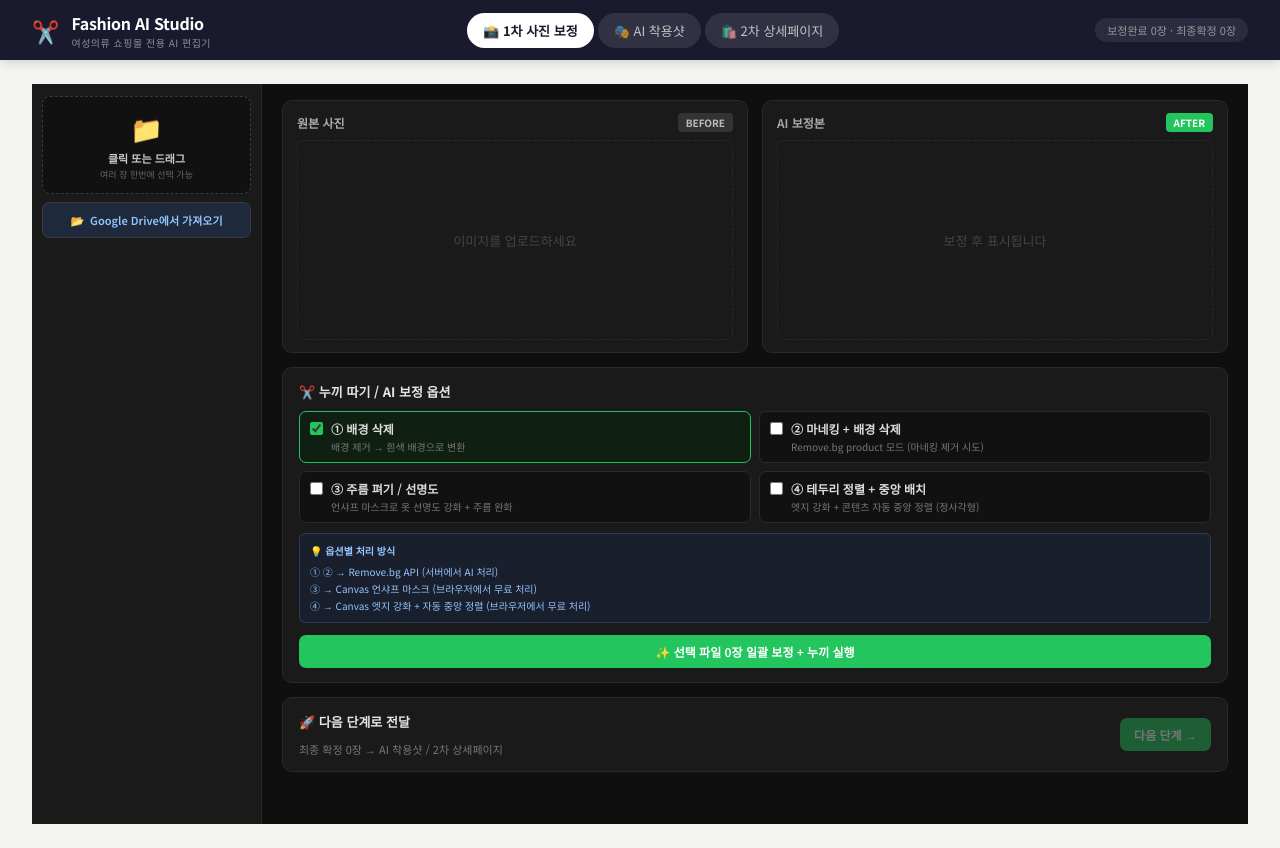
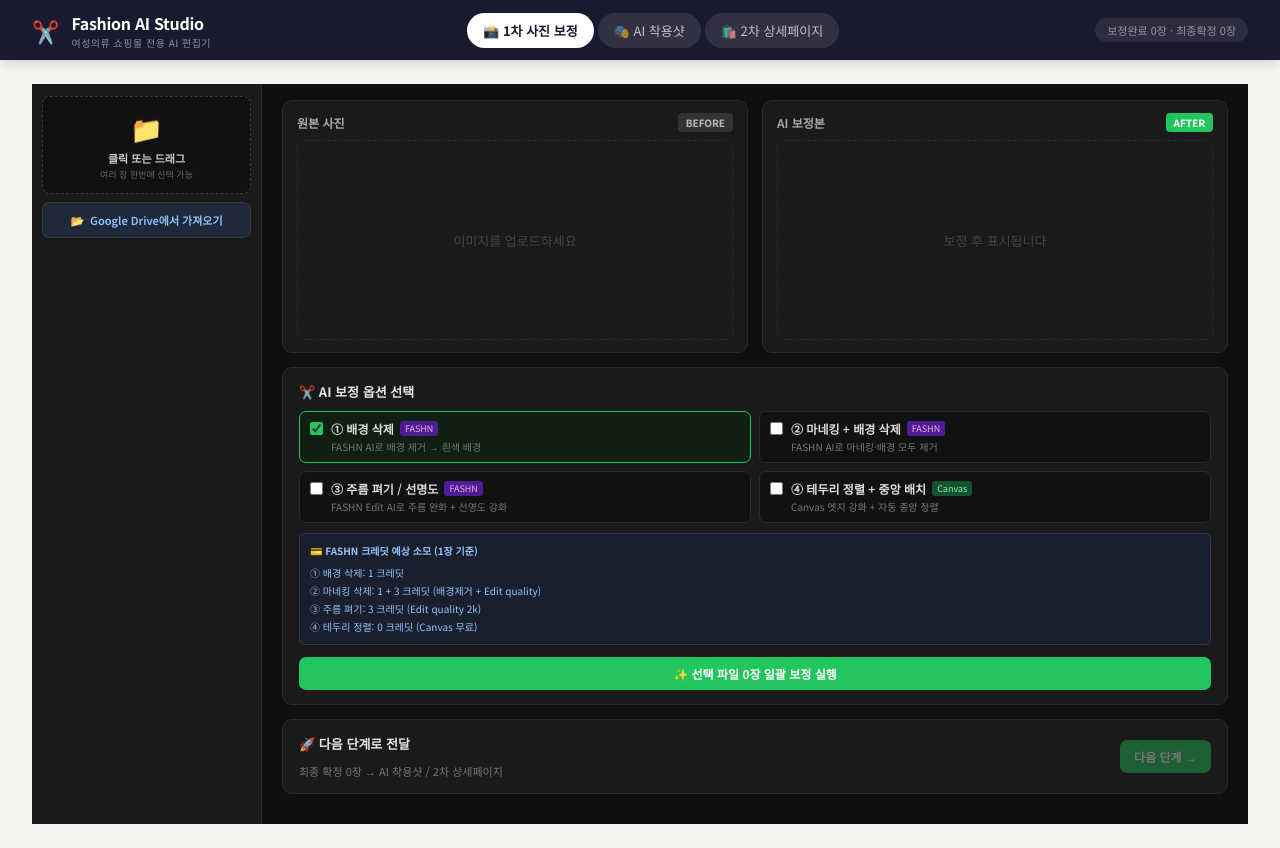
Before and after one commit to bluelg0-one/fashion-studio, a React (Vite) app: page / in a window 1280 px wide. Built offline with nearby package versions, Linux system fonts and the light colour scheme.

Commit message:
FASHN API 활용
FASHN API 활용

```diff
--- a/src/components/PhotoEditor.jsx
+++ b/src/components/PhotoEditor.jsx
@@ -1,46 +1,153 @@
 import { useState, useRef, useCallback } from "react";
-import { callClaude, applyImageFilters, downloadImage } from "../utils/api";
+import { applyImageFilters, downloadImage } from "../utils/api";
 import { pngToWhiteBg, fixWrinkles, sharpOutlineAndCenter } from "../utils/imageProcessing";
 
+// ────────────────────────────────────────────────────────────
+// 상수
+// ────────────────────────────────────────────────────────────
 const CORRECTION_OPTIONS = [
-  { id: "bg_remove",        label: "① 배경 삭제",              desc: "배경 제거 → 흰색 배경으로 변환",                default: true  },
-  { id: "mannequin_remove", label: "② 마네킹 + 배경 삭제",     desc: "Remove.bg product 모드 (마네킹 제거 시도)",      default: false },
-  { id: "wrinkle_fix",      label: "③ 주름 펴기 / 선명도",     desc: "언샤프 마스크로 옷 선명도 강화 + 주름 완화",     default: false },
-  { id: "sharp_outline",    label: "④ 테두리 정렬 + 중앙 배치",desc: "엣지 강화 + 콘텐츠 자동 중앙 정렬 (정사각형)",   default: false },
+  {
+    id: "bg_remove",
+    label: "① 배경 삭제",
+    desc: "FASHN AI로 배경 제거 → 흰색 배경",
+    tag: "FASHN",
+  },
+  {
+    id: "mannequin_remove",
+    label: "② 마네킹 + 배경 삭제",
+    desc: "FASHN AI로 마네킹·배경 모두 제거",
+    tag: "FASHN",
+  },
+  {
+    id: "wrinkle_fix",
+    label: "③ 주름 펴기 / 선명도",
+    desc: "FASHN Edit AI로 주름 완화 + 선명도 강화",
+    tag: "FASHN",
+  },
+  {
+    id: "sharp_outline",
+    label: "④ 테두리 정렬 + 중앙 배치",
+    desc: "Canvas 엣지 강화 + 자동 중앙 정렬",
+    tag: "Canvas",
+  },
 ];
 
 const DEFAULT_FILTERS = { brightness: 100, contrast: 100, saturation: 100 };
+const FASHN_API = "https://api.fashn.ai/v1";
+const POLL_INTERVAL = 2000; // 2초마다 폴링
+const POLL_TIMEOUT  = 120000; // 최대 2분 대기
 
-// Remove.bg → 흰색 배경 JPEG
-async function removeBackground(file, mannequinMode = false) {
-  const apiKey = import.meta.env.VITE_REMOVEBG_API_KEY;
-  if (!apiKey) throw new Error("VITE_REMOVEBG_API_KEY 미설정");
-  const formData = new FormData();
-  formData.append("image_file", file);
-  formData.append("size", "auto");
-  if (mannequinMode) formData.append("type", "product");
-  const res = await fetch("https://api.remove.bg/v1.0/removebg", {
-    method: "POST", headers: { "X-Api-Key": apiKey }, body: formData,
+// ────────────────────────────────────────────────────────────
+// FASHN API 공통 유틸
+// ────────────────────────────────────────────────────────────
+async function fashnRun(modelName, inputs) {
+  const apiKey = import.meta.env.VITE_FASHN_API_KEY;
+  if (!apiKey) throw new Error("VITE_FASHN_API_KEY 미설정");
+
+  // 1. 작업 제출
+  const res = await fetch(`${FASHN_API}/run`, {
+    method: "POST",
+    headers: {
+      "Content-Type": "application/json",
+      "Authorization": `Bearer ${apiKey}`,
+    },
+    body: JSON.stringify({ model_name: modelName, inputs }),
   });
+
   if (!res.ok) {
     const err = await res.json().catch(() => ({}));
-    throw new Error(err?.errors?.[0]?.title || `Remove.bg 오류 (${res.status})`);
+    throw new Error(err?.detail || err?.error || `FASHN API 오류 (${res.status})`);
   }
-  const blob = await res.blob();
-  const pngDataUrl = await new Promise((resolve, reject) => {
+
+  const { id, error } = await res.json();
+  if (error) throw new Error(error);
+
+  // 2. 결과 폴링
+  const start = Date.now();
+  while (Date.now() - start < POLL_TIMEOUT) {
+    await new Promise((r) => setTimeout(r, POLL_INTERVAL));
+
+    const statusRes = await fetch(`${FASHN_API}/status/${id}`, {
+      headers: { "Authorization": `Bearer ${apiKey}` },
+    });
+    const status = await statusRes.json();
+
+    if (status.status === "completed") {
+      const outputUrl = status.output?.[0];
+      if (!outputUrl) throw new Error("결과 이미지 없음");
+
+      // URL → base64 변환
+      const imgRes = await fetch(outputUrl);
+      const blob   = await imgRes.blob();
+      return new Promise((resolve, reject) => {
         const reader = new FileReader();
         reader.onload  = (e) => resolve(e.target.result);
         reader.onerror = reject;
         reader.readAsDataURL(blob);
       });
-  return pngToWhiteBg(pngDataUrl); // 투명 → 흰색 배경
     }
 
-// ── 미세 수정 모달 ──
+    if (status.status === "failed") {
+      throw new Error(status.error || "FASHN 처리 실패");
+    }
+    // processing / starting → 계속 폴링
+  }
+  throw new Error("FASHN API 타임아웃 (2분 초과)");
+}
+
+// ────────────────────────────────────────────────────────────
+// FASHN 기능별 함수
+// ────────────────────────────────────────────────────────────
+
+// ① 배경 제거 → 흰색 배경
+async function fashnBgRemove(dataUrl) {
+  const pngResult = await fashnRun("background-remove", {
+    image: dataUrl,
+    return_base64: true,
+  });
+  return pngToWhiteBg(pngResult);
+}
+
+// ② 마네킹 + 배경 제거 → Edit로 마네킹까지 지우기
+async function fashnMannequinRemove(dataUrl) {
+  // Step1: 배경 먼저 제거
+  const bgRemoved = await fashnRun("background-remove", {
+    image: dataUrl,
+    return_base64: true,
+  });
+  const whiteBg = await pngToWhiteBg(bgRemoved);
+
+  // Step2: Edit로 마네킹 제거 지시
+  const edited = await fashnRun("edit", {
+    image: whiteBg,
+    prompt: "Remove the mannequin completely. Keep only the clothing item floating naturally on a clean white background. Preserve all garment details, textures, stitching, and colors exactly. The clothing should appear as a flat-lay or ghost mannequin product shot.",
+    resolution: "2k",
+    generation_mode: "quality",
+    return_base64: true,
+  });
+  return edited;
+}
+
+// ③ 주름 펴기 (FASHN Edit)
+async function fashnWrinkleFix(dataUrl) {
+  const result = await fashnRun("edit", {
+    image: dataUrl,
+    prompt: "Smooth out all wrinkles and creases in the clothing. Make the fabric look clean, pressed, and professional. Straighten any drooping or uneven parts like sleeves or hemlines. Keep the original garment shape, color, and design intact. Background should remain clean white.",
+    resolution: "2k",
+    generation_mode: "quality",
+    return_base64: true,
+  });
+  return result;
+}
+
+// ────────────────────────────────────────────────────────────
+// 미세 수정 모달
+// ────────────────────────────────────────────────────────────
 function FinetunePanel({ file, onSave, onClose }) {
-  const [filters, setFilters] = useState({ ...file.filters });
-  const [preview, setPreview] = useState(file.corrected);
+  const [filters,    setFilters]    = useState({ ...file.filters });
+  const [preview,    setPreview]    = useState(file.corrected);
   const [processing, setProcessing] = useState(false);
+  const [procLabel,  setProcLabel]  = useState("");
 
   const handleFilter = async (key, val) => {
     const next = { ...filters, [key]: val };
@@ -48,15 +155,29 @@ function FinetunePanel({ file, onSave, onClose }) {
     setPreview(await applyImageFilters(file.corrected, next.brightness, next.contrast, next.saturation));
   };
 
-  const applyCanvas = async (type) => {
+  const applyFashn = async (type) => {
     setProcessing(true);
     try {
       let result = preview;
-      if (type === "wrinkle")  result = await fixWrinkles(preview);
-      if (type === "outline")  result = await sharpOutlineAndCenter(preview);
+      if (type === "bg") {
+        setProcLabel("FASHN 배경 제거 중... (1~3초)");
+        result = await fashnBgRemove(preview);
+      } else if (type === "mannequin") {
+        setProcLabel("FASHN 마네킹 제거 중... (30~60초)");
+        result = await fashnMannequinRemove(preview);
+      } else if (type === "wrinkle") {
+        setProcLabel("FASHN 주름 펴기 중... (20~60초)");
+        result = await fashnWrinkleFix(preview);
+      } else if (type === "outline") {
+        setProcLabel("Canvas 테두리 정렬 중...");
+        result = await sharpOutlineAndCenter(preview);
+      }
       setPreview(result);
-    } catch(e) { alert("오류: " + e.message); }
+    } catch (e) {
+      alert("오류: " + e.message);
+    }
     setProcessing(false);
+    setProcLabel("");
   };
 
   return (
@@ -77,23 +198,34 @@ function FinetunePanel({ file, onSave, onClose }) {
             ))}
           </div>
 
-          {/* Canvas 빠른 적용 버튼 */}
+          {/* FASHN 빠른 적용 */}
           <div>
-            <div style={S.sectionTitle}>⚡ Canvas 빠른 보정</div>
+            <div style={S.sectionTitle}>⚡ 추가 보정</div>
             <div style={{ display: "flex", gap: 8, flexWrap: "wrap" }}>
-              <button style={{ ...S.btn, ...S.btnBlue, opacity: processing ? 0.6 : 1 }}
-                onClick={() => applyCanvas("wrinkle")} disabled={processing}>
-                ③ 주름 펴기 / 선명도
+              {[
+                { type: "bg",        label: "① 배경 재제거",        tag: "FASHN" },
+                { type: "mannequin", label: "② 마네킹 재제거",       tag: "FASHN" },
+                { type: "wrinkle",   label: "③ 주름 다시 펴기",      tag: "FASHN" },
+                { type: "outline",   label: "④ 테두리/중앙 재정렬",  tag: "Canvas" },
+              ].map(({ type, label, tag }) => (
+                <button key={type}
+                  style={{ ...S.btn, ...S.btnBlue, opacity: processing ? 0.5 : 1, fontSize: 11 }}
+                  onClick={() => applyFashn(type)} disabled={processing}>
+                  {label}
+                  <span style={{ marginLeft: 4, fontSize: 9, color: tag === "FASHN" ? "#f9a8d4" : "#86efac" }}>
+                    [{tag}]
+                  </span>
                 </button>
-              <button style={{ ...S.btn, ...S.btnBlue, opacity: processing ? 0.6 : 1 }}
-                onClick={() => applyCanvas("outline")} disabled={processing}>
-                ④ 테두리 각지게 + 중앙 정렬
-              </button>
-              {processing && <span style={{ fontSize: 11, color: "#facc15", alignSelf: "center" }}>처리 중...</span>}
+              ))}
             </div>
+            {processing && (
+              <div style={{ marginTop: 8, fontSize: 11, color: "#facc15" }}>
+                ⏳ {procLabel}
+              </div>
+            )}
           </div>
 
-          {/* 슬라이더 */}
+          {/* 필터 슬라이더 */}
           <div>
             <div style={S.sectionTitle}>🎚 수동 필터 조정</div>
             {["brightness", "contrast", "saturation"].map((key) => (
@@ -106,10 +238,9 @@ function FinetunePanel({ file, onSave, onClose }) {
             ))}
           </div>
 
-          {/* 미리보기 리셋 */}
-          <button style={{ ...S.btn, fontSize: 11, color: "#888" }}
+          <button style={{ ...S.btn, fontSize: 11, color: "#666" }}
             onClick={() => { setPreview(file.corrected); setFilters({ ...file.filters }); }}>
-            ↩ 원본 보정본으로 되돌리기
+            ↩ 원본으로 되돌리기
           </button>
         </div>
         <div style={S.modalFooter}>
@@ -124,17 +255,19 @@ function FinetunePanel({ file, onSave, onClose }) {
   );
 }
 
-// ── 메인 컴포넌트 ──
+// ────────────────────────────────────────────────────────────
+// 메인 컴포넌트
+// ────────────────────────────────────────────────────────────
 export default function PhotoEditor({ onFilesReady }) {
   const fileInputRef = useRef(null);
   const [files,          setFiles]          = useState([]);
   const [activeFileId,   setActiveFileId]   = useState(null);
   const [finetuneTarget, setFinetuneTarget] = useState(null);
   const [corrOptions,    setCorrOptions]    = useState(
-    () => Object.fromEntries(CORRECTION_OPTIONS.map((o) => [o.id, o.default]))
+    () => Object.fromEntries(CORRECTION_OPTIONS.map((o) => [o.id, false]).concat([["bg_remove", true]]))
   );
   const [processing, setProcessing] = useState(false);
-  const [progress,   setProgress]   = useState({ done: 0, total: 0 });
+  const [progress,   setProgress]   = useState({ done: 0, total: 0, label: "" });
   const [errorLog,   setErrorLog]   = useState([]);
 
   const addFiles = useCallback((fileList) => {
@@ -158,45 +291,58 @@ export default function PhotoEditor({ onFilesReady }) {
   const toggleSelect = (id) => setFiles((prev) => prev.map((f) => f.id === id ? { ...f, selected: !f.selected } : f));
   const selectAll = (val) => setFiles((prev) => prev.map((f) => ({ ...f, selected: val })));
 
+  // ── 일괄 처리 ──
   const runBatch = async () => {
     const targets = files.filter((f) => f.selected && f.original);
     if (!targets.length) return alert("선택된 파일이 없습니다.");
+
     setProcessing(true);
     setErrorLog([]);
-    setProgress({ done: 0, total: targets.length });
+    setProgress({ done: 0, total: targets.length, label: "" });
 
     for (let i = 0; i < targets.length; i++) {
       const item = targets[i];
       setFiles((prev) => prev.map((f) => f.id === item.id ? { ...f, status: "processing" } : f));
+
       try {
         let result = item.original;
 
-        // STEP 1: Remove.bg 누끼
-        if (corrOptions.bg_remove || corrOptions.mannequin_remove) {
-          result = await removeBackground(item.file, corrOptions.mannequin_remove);
+        // STEP 1: 배경 제거 (① 또는 ②)
+        if (corrOptions.mannequin_remove) {
+          setProgress({ done: i, total: targets.length, label: `${item.name} — FASHN 마네킹 제거 중...` });
+          result = await fashnMannequinRemove(result);
+        } else if (corrOptions.bg_remove) {
+          setProgress({ done: i, total: targets.length, label: `${item.name} — FASHN 배경 제거 중...` });
+          result = await fashnBgRemove(result);
         }
 
-        // STEP 2: Canvas - 주름 펴기
+        // STEP 2: 주름 펴기 (FASHN Edit)
         if (corrOptions.wrinkle_fix) {
-          result = await fixWrinkles(result);
+          setProgress({ done: i, total: targets.length, label: `${item.name} — FASHN 주름 펴기 중...` });
+          result = await fashnWrinkleFix(result);
         }
 
-        // STEP 3: Canvas - 테두리 + 중앙 정렬
+        // STEP 3: 테두리 + 중앙 정렬 (Canvas)
         if (corrOptions.sharp_outline) {
+          setProgress({ done: i, total: targets.length, label: `${item.name} — 테두리 정렬 중...` });
           result = await sharpOutlineAndCenter(result);
         }
 
-        // STEP 4: 밝기/대비/채도 필터
+        // STEP 4: 밝기/대비/채도
         const { brightness, contrast, saturation } = item.filters;
         result = await applyImageFilters(result, brightness, contrast, saturation);
 
-        setFiles((prev) => prev.map((f) => f.id === item.id ? { ...f, corrected: result, status: "done" } : f));
+        setFiles((prev) => prev.map((f) =>
+          f.id === item.id ? { ...f, corrected: result, status: "done" } : f
+        ));
       } catch (e) {
         setErrorLog((prev) => [...prev, `❌ ${item.name}: ${e.message}`]);
         setFiles((prev) => prev.map((f) => f.id === item.id ? { ...f, status: "error" } : f));
       }
-      setProgress({ done: i + 1, total: targets.length });
+
+      setProgress({ done: i + 1, total: targets.length, label: "" });
     }
+
     setProcessing(false);
     setActiveFileId(targets[0]?.id);
   };
@@ -212,7 +358,7 @@ export default function PhotoEditor({ onFilesReady }) {
   const downloadAll = () => files.filter((f) => f.finalized && f.corrected).forEach(handleDownload);
   const sendToNext = () => {
     const finals = files.filter((f) => f.finalized && f.corrected);
-    if (!finals.length) return alert("최종 확정된 파일이 없습니다.\n보정 후 '최종 확정'을 눌러주세요.");
+    if (!finals.length) return alert("최종 확정된 파일이 없습니다.");
     onFilesReady?.(finals);
     alert(`✅ ${finals.length}장을 다음 단계로 전달했습니다.`);
   };
@@ -302,38 +448,53 @@ export default function PhotoEditor({ onFilesReady }) {
 
         {/* 보정 옵션 */}
         <div style={S.card}>
-          <div style={S.cardTitle}>✂️ 누끼 따기 / AI 보정 옵션</div>
-
+          <div style={S.cardTitle}>✂️ AI 보정 옵션 선택</div>
           <div style={S.optionGrid}>
             {CORRECTION_OPTIONS.map((opt) => (
               <label key={opt.id} style={{
                 ...S.optionLabel,
                 ...(corrOptions[opt.id] ? { border: "1px solid #22c55e", background: "#0f1f12" } : {})
               }}>
-                <input type="checkbox" checked={corrOptions[opt.id]}
+                <input type="checkbox" checked={corrOptions[opt.id] || false}
                   onChange={(e) => setCorrOptions((prev) => ({ ...prev, [opt.id]: e.target.checked }))}
                   style={{ accentColor: "#22c55e", marginTop: 2, flexShrink: 0 }} />
-                <div>
-                  <div style={{ fontSize: 12, fontWeight: 600, color: "#ddd" }}>{opt.label}</div>
+                <div style={{ flex: 1 }}>
+                  <div style={{ display: "flex", alignItems: "center", gap: 6 }}>
+                    <span style={{ fontSize: 12, fontWeight: 600, color: "#ddd" }}>{opt.label}</span>
+                    <span style={{
+                      fontSize: 9, padding: "1px 5px", borderRadius: 3,
+                      background: opt.tag === "FASHN" ? "#4c1d95" : "#14532d",
+                      color: opt.tag === "FASHN" ? "#f9a8d4" : "#86efac",
+                    }}>{opt.tag}</span>
+                  </div>
                   <div style={{ fontSize: 10, color: "#777", marginTop: 2 }}>{opt.desc}</div>
                 </div>
               </label>
             ))}
           </div>
 
-          {/* 각 옵션 설명 */}
-          <div style={{ ...S.infoBox, marginTop: 10 }}>
-            <div style={{ fontWeight: 700, marginBottom: 4 }}>💡 옵션별 처리 방식</div>
-            <div>① ② → Remove.bg API (서버에서 AI 처리)</div>
-            <div>③ → Canvas 언샤프 마스크 (브라우저에서 무료 처리)</div>
-            <div>④ → Canvas 엣지 강화 + 자동 중앙 정렬 (브라우저에서 무료 처리)</div>
+          {/* 크레딧 예상 안내 */}
+          <div style={S.infoBox}>
+            <div style={{ fontWeight: 700, marginBottom: 4 }}>💳 FASHN 크레딧 예상 소모 (1장 기준)</div>
+            <div>① 배경 삭제: 1 크레딧</div>
+            <div>② 마네킹 삭제: 1 + 3 크레딧 (배경제거 + Edit quality)</div>
+            <div>③ 주름 펴기: 3 크레딧 (Edit quality 2k)</div>
+            <div>④ 테두리 정렬: 0 크레딧 (Canvas 무료)</div>
           </div>
 
+          {/* 진행 상태 */}
           {processing && (
+            <>
               <div style={S.progressBar}>
                 <div style={{ ...S.progressFill, width: `${(progress.done / progress.total) * 100}%` }} />
-              <span style={S.progressText}>{progress.done} / {progress.total} 처리 중...</span>
+                <span style={S.progressText}>{progress.done} / {progress.total}</span>
               </div>
+              {progress.label && (
+                <div style={{ fontSize: 11, color: "#facc15", marginTop: 6, textAlign: "center" }}>
+                  ⏳ {progress.label}
+                </div>
+              )}
+            </>
           )}
 
           {errorLog.length > 0 && (
@@ -347,7 +508,7 @@ export default function PhotoEditor({ onFilesReady }) {
             onClick={runBatch} disabled={processing}>
             {processing
               ? `⏳ 처리 중 (${progress.done}/${progress.total})`
-              : `✨ 선택 파일 ${selectedCount}장 일괄 보정 + 누끼 실행`}
+              : `✨ 선택 파일 ${selectedCount}장 일괄 보정 실행`}
           </button>
         </div>
 
@@ -413,6 +574,9 @@ export default function PhotoEditor({ onFilesReady }) {
   );
 }
 
+// ────────────────────────────────────────────────────────────
+// 스타일
+// ────────────────────────────────────────────────────────────
 const S = {
   root:        { display: "flex", minHeight: "calc(100vh - 60px)", background: "#0f0f0f", color: "#e5e5e5", fontFamily: "'Pretendard','Noto Sans KR',sans-serif" },
   sidebar:     { width: 230, minWidth: 230, background: "#1a1a1a", borderRight: "1px solid #2a2a2a", padding: "12px 10px", display: "flex", flexDirection: "column", gap: 8, overflowY: "auto" },
@@ -441,7 +605,7 @@ const S = {
   cardTitle:   { fontSize: 13, fontWeight: 700, color: "#e5e5e5", marginBottom: 10 },
   optionGrid:  { display: "grid", gridTemplateColumns: "1fr 1fr", gap: 8 },
   optionLabel: { display: "flex", gap: 8, alignItems: "flex-start", cursor: "pointer", padding: "8px 10px", borderRadius: 7, border: "1px solid #2a2a2a", background: "#111", transition: "all .15s" },
-  infoBox:     { background: "#1a1f2e", border: "1px solid #2d3a5a", borderRadius: 6, padding: "8px 10px", fontSize: 10, color: "#93c5fd", lineHeight: 1.7 },
+  infoBox:     { background: "#1a1f2e", border: "1px solid #2d3a5a", borderRadius: 6, padding: "8px 10px", fontSize: 10, color: "#93c5fd", lineHeight: 1.8, marginTop: 10 },
   sliderRow:   { display: "flex", alignItems: "center", gap: 10, marginBottom: 8 },
   sliderLabel: { fontSize: 12, color: "#aaa", width: 28, flexShrink: 0 },
   slider:      { flex: 1, accentColor: "#22c55e" },
```
Lines whose indentation alone changed are shown as unchanged.
